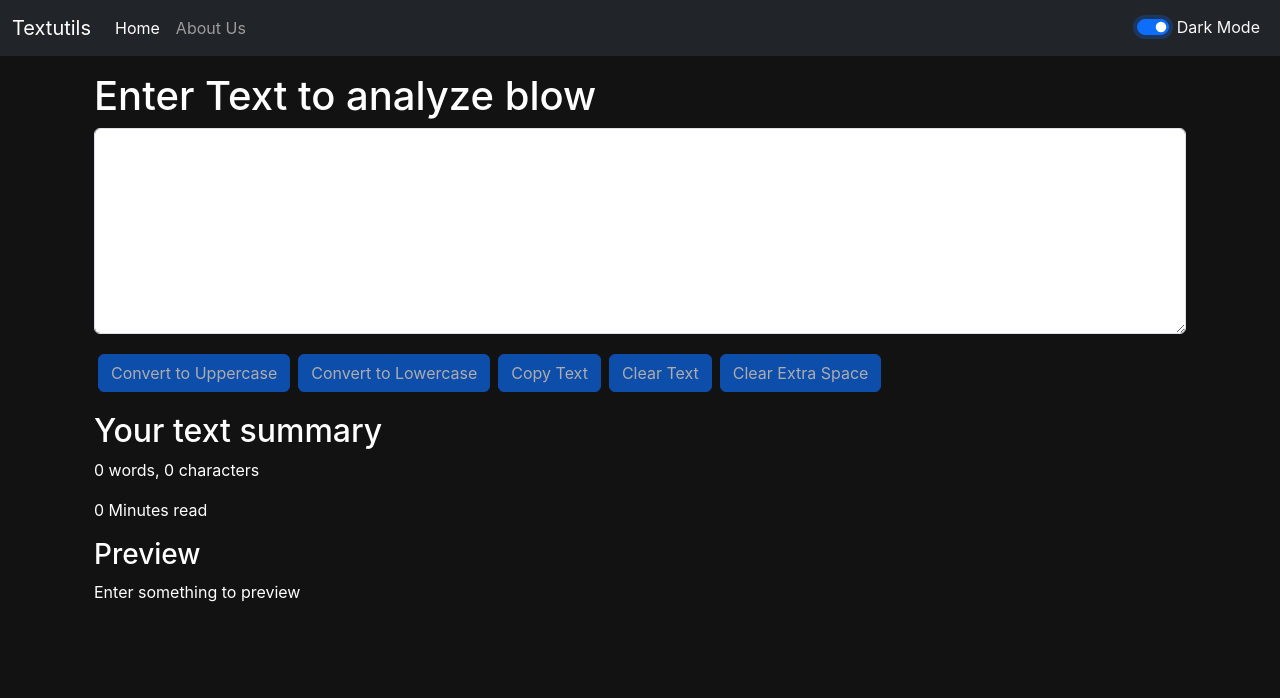
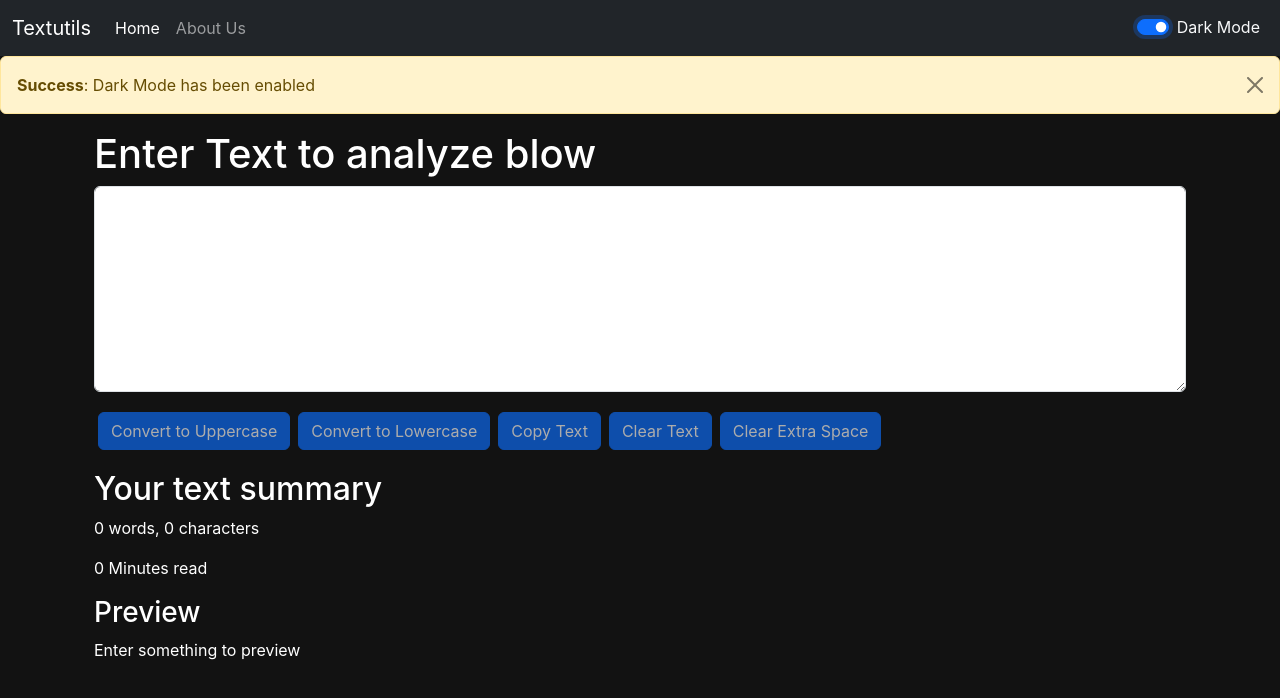
Before and after one commit to CoreTech7704/TEXTUTILS, a React (Create React App) app: page / in a window 1280 px wide. Both pictures are taken after a click on the switch "Dark Mode". Shown: the top 698 px of the page. Built offline with nearby package versions, Linux system fonts and the light colour scheme.

Commit message:
alert massage

```diff
--- a/src/App.js
+++ b/src/App.js
@@ -1,28 +1,38 @@
 
 import React, { useState } from 'react';
 import './App.css';
-// import About from './componets/About';
+import Alert from './componets/Alert';
 import Navbar from './componets/Navbar';
 import TextForm from './componets/TextForm'
 
 function App() {
   const [mode, setmode] = useState('light'); //dark mode enabled or not
+  const [alert, setalert] = useState(null); //dark mode enabled or not
 
+  const showalert = (message, type) => {
+    setalert({
+      msg: message,
+      type: type
+    })
+  }
   const ToggleMode = () => {
   if (mode === 'light') {
     setmode('dark');
     document.body.style.backgroundColor = '#121212';
     document.body.style.color = 'white';
+    showalert("Dark Mode has been enabled", "Success");
   } else {
     setmode('light');
     document.body.style.backgroundColor = 'white';
     document.body.style.color = 'black';
+    showalert("Light Mode has been enabled", "Success");
   }
 }
 
   return (
     <>
       <Navbar title="Textutils" mode={mode} ToggleMode={ToggleMode}/>
+      <Alert alert={alert}></Alert>
       <div className="container my-3">
       <TextForm heading="Enter Text to analyze blow"/>
       {/* <About></About> */}
--- /dev/null
+++ b/src/componets/Alert.js
@@ -0,0 +1,12 @@
+import React from 'react'
+
+function Alert(props) {
+  return (
+    props.alert && <div className="alert alert-warning alert-dismissible fade show" role="alert">
+        <strong>{props.alert.type}</strong>: {props.alert.msg}
+        <button type="button" className="btn-close" data-bs-dismiss="alert" aria-label="Close"></button>
+    </div>
+  )
+}
+
+export default Alert
```
